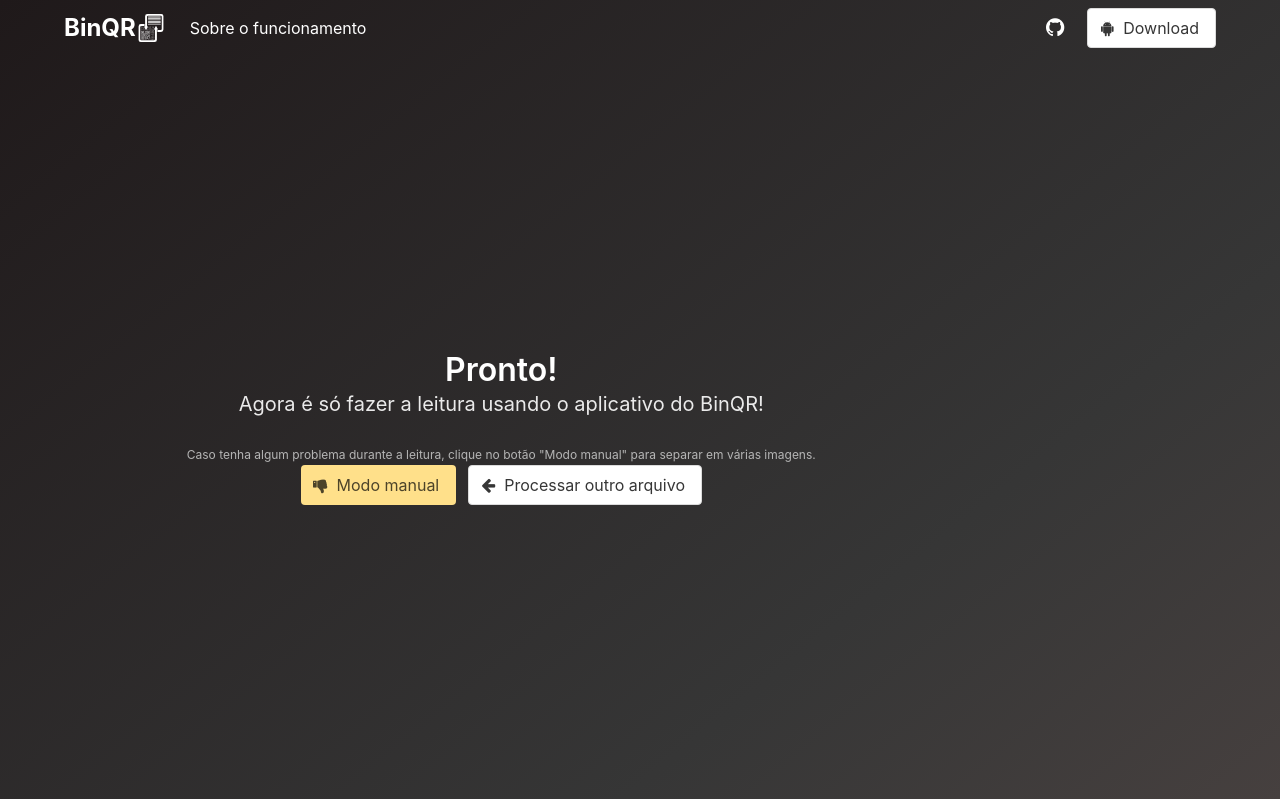
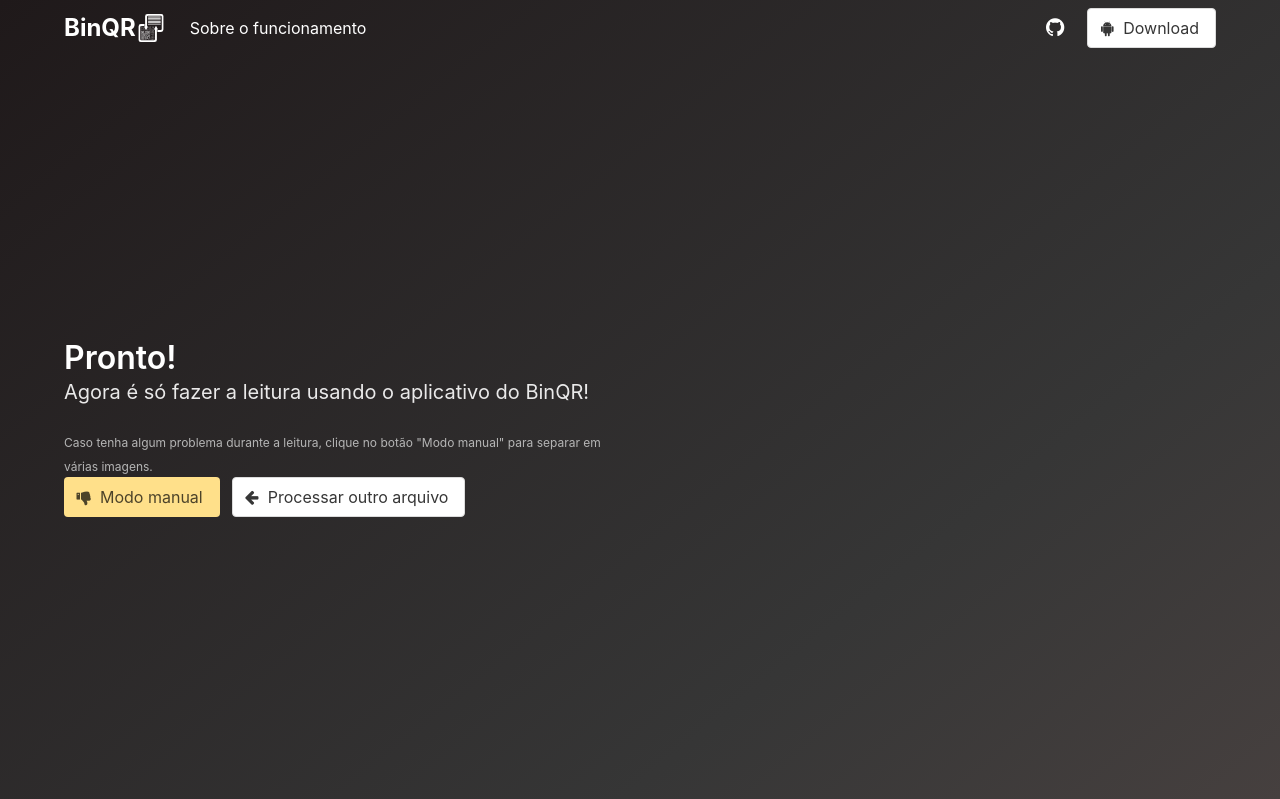
Before and after one commit to cgimenes/binqr-server, a Flask app: template templates/success.html in a window 1280 px wide. Shown: the top 799 px of the page. Run offline with Flask 2, Linux system fonts and the light colour scheme; the template is opened without the code that fills it, so the values that code supplies are empty; some libraries are stand-ins or nearby versions.

Commit message:
Melhorando frontend

```diff
--- a/templates/success.html
+++ b/templates/success.html
@@ -1,7 +1,9 @@
 {% extends "default.html" %}
 
 {% block hero %}
-<div class="container has-text-centered">
+<div class="container">
+    <div class="columns is-vcentered">
+        <div class="column">
             <h1 class="title">
                 Pronto!
             </h1>
@@ -12,7 +14,7 @@
                 Caso tenha algum problema durante a leitura, clique no botão "Modo manual" para separar em várias imagens.
             </span>
 
-    <div class="field is-grouped is-grouped-centered">
+            <div class="field is-grouped">
                 <p class="control">
                     <a href="#" class="button is-warning" onclick="gifFallback();">
                         <span class="icon is-small">
@@ -32,8 +34,7 @@
                 </p>
             </div>
         </div>
-
-<div class="container has-text-centered">
+        <div class="column has-text-centered">
             <div id="qrcodes" class="field is-grouped is-grouped-multiline is-hidden is-grouped-centered">
                 {% for key in keys %}
                 {% if key != "gif.gif" %}
@@ -53,6 +54,8 @@
                 {% endfor %}
             </div>
         </div>
+    </div>
+</div>
 {% endblock %}
 
 {% block scripts %}
```
Lines whose indentation alone changed are shown as unchanged.
